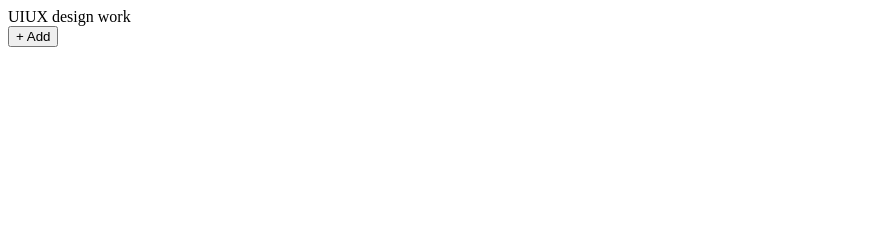
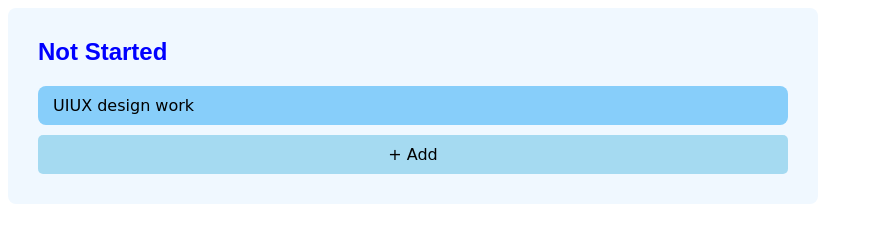
Before and after one commit to ananthusankar1729/Kanban-Board, a plain HTML site: page index.html in a window 1280 px wide. Shown: the whole page, without its empty margins (0-873 px from the left). Drawn offline with Linux system fonts and the light colour scheme.

Commit message:
Add style to divs.

```diff
--- a/index.html
+++ b/index.html
@@ -9,7 +9,7 @@
 <body>
     <div class="kanban">
         <div class="kanban_col">
-            <div class="kanban_col_title"></div>
+            <div class="kanban_col_title">Not Started</div>
             <div class="kanban_items">
                 <div class="kanban_item_input">UIUX design work</div>
                 <div class="kanban_dropzone"></div>
--- a/style.css
+++ b/style.css
@@ -1 +1,50 @@
-/* --- Global Reset & Variables --- */
+.kanban{
+    display: flex;
+    padding: 30px;
+    width: 750px;
+    background-color: aliceblue;
+    border-radius: 8px;
+}
+.kanban *{
+    font-family: cursive;
+}
+.kanban_col{
+    flex: 1;
+}
+.kanban_col:not(:last-child){
+    margin-right: 30px;
+}
+.kanban_col_title{
+    font-family: sans-serif;
+    margin-bottom: 20px;
+    font-size: x-large;
+    font-weight: bold;
+    color: blue;
+}
+.kanban_item_input{
+    padding: 10px 15px;
+    box-sizing: border-box;
+    background-color: lightskyblue;
+    border-radius: 8px;
+    cursor: pointer;
+}
+.kanban_dropzone{
+    height: 10px;
+    transition: background 0.15s, height 0.15s;
+
+}
+.kanban_dropzone_active{
+    height: 20px;
+    border-radius: 5px;
+    background-color: rgba(200, 200, 251, 0.5) ;
+}
+.kanban_add_item{
+    width: 100%;
+    padding: 10px 0;
+    font-size: medium;
+    color: black;
+    background-color: rgb(135, 206, 235, 0.7) ;
+    border-radius: 5px;
+    border: none;
+    cursor: pointer;
+}
```
